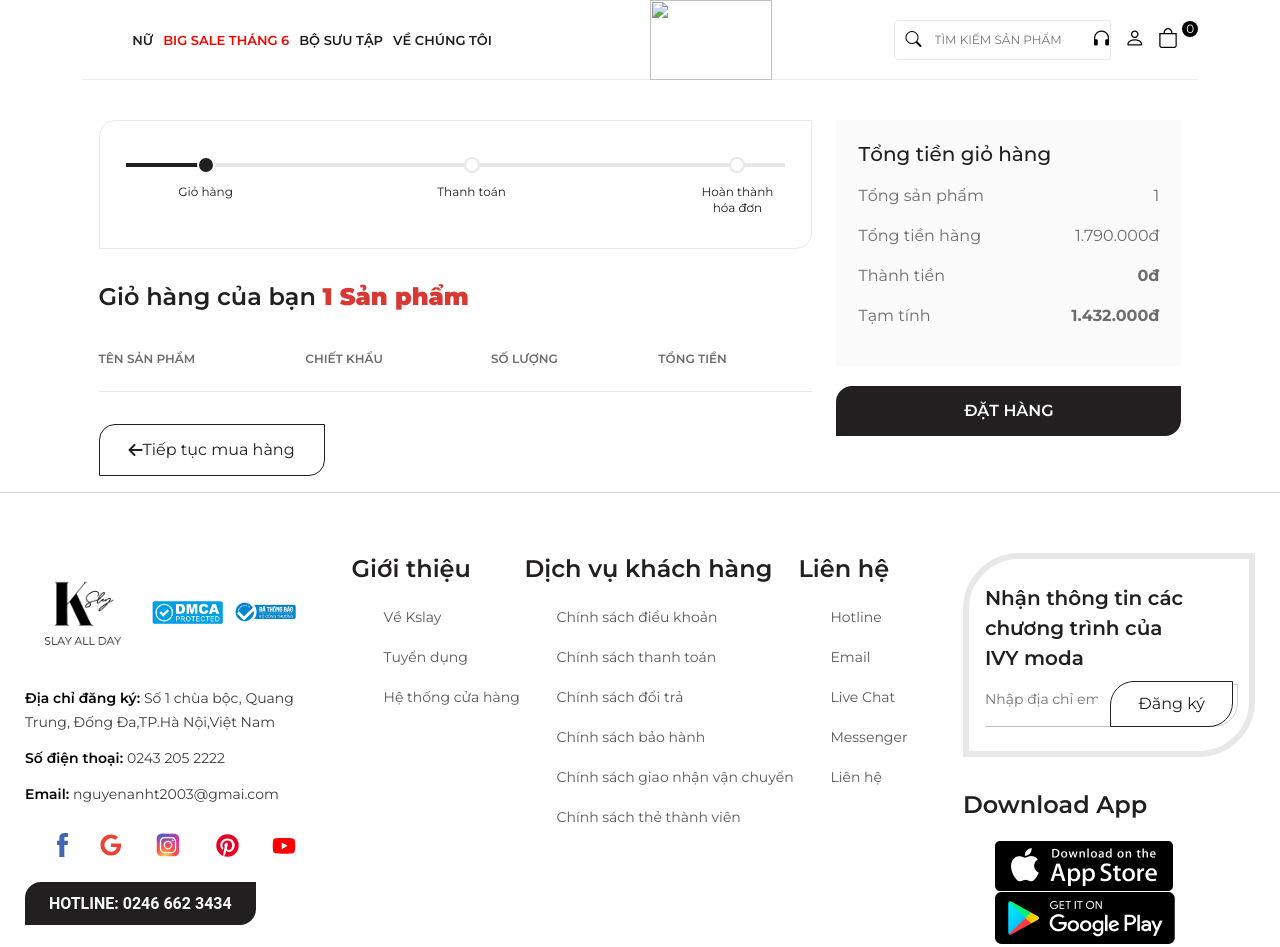
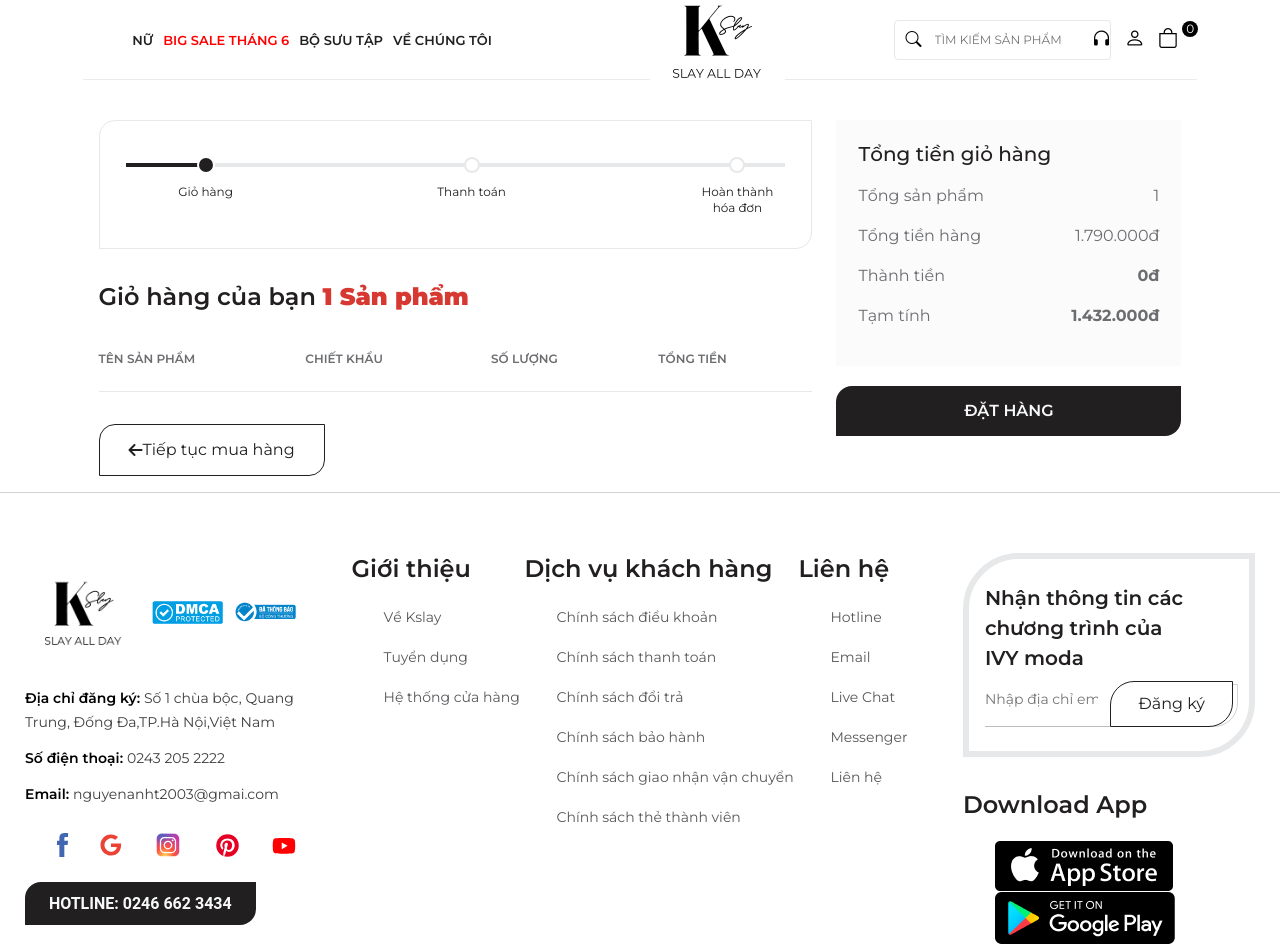
Before and after one commit to AnNguyen2803/Group12-232IS19A01, a plain HTML site: page pages/giohang.html in a window 1280 px wide. Shown: the top 947 px of the page. Drawn offline with nearby package versions, Linux system fonts and the light colour scheme; the site is published under a folder, as on GitHub Pages, so addresses that start at the root find nothing; files whose address does not match are found by name.

Commit message:
Update giohang.html

```diff
--- a/pages/giohang.html
+++ b/pages/giohang.html
@@ -137,7 +137,7 @@
             </nav>
             <div class="site-brand">
                 <a href="../index.html">
-                    <img src="/img/logo_main.png" alt="">
+                    <img src="../img/logo_main.png" alt="">
                 </a>
             </div>
             <div class="right-header">
```
